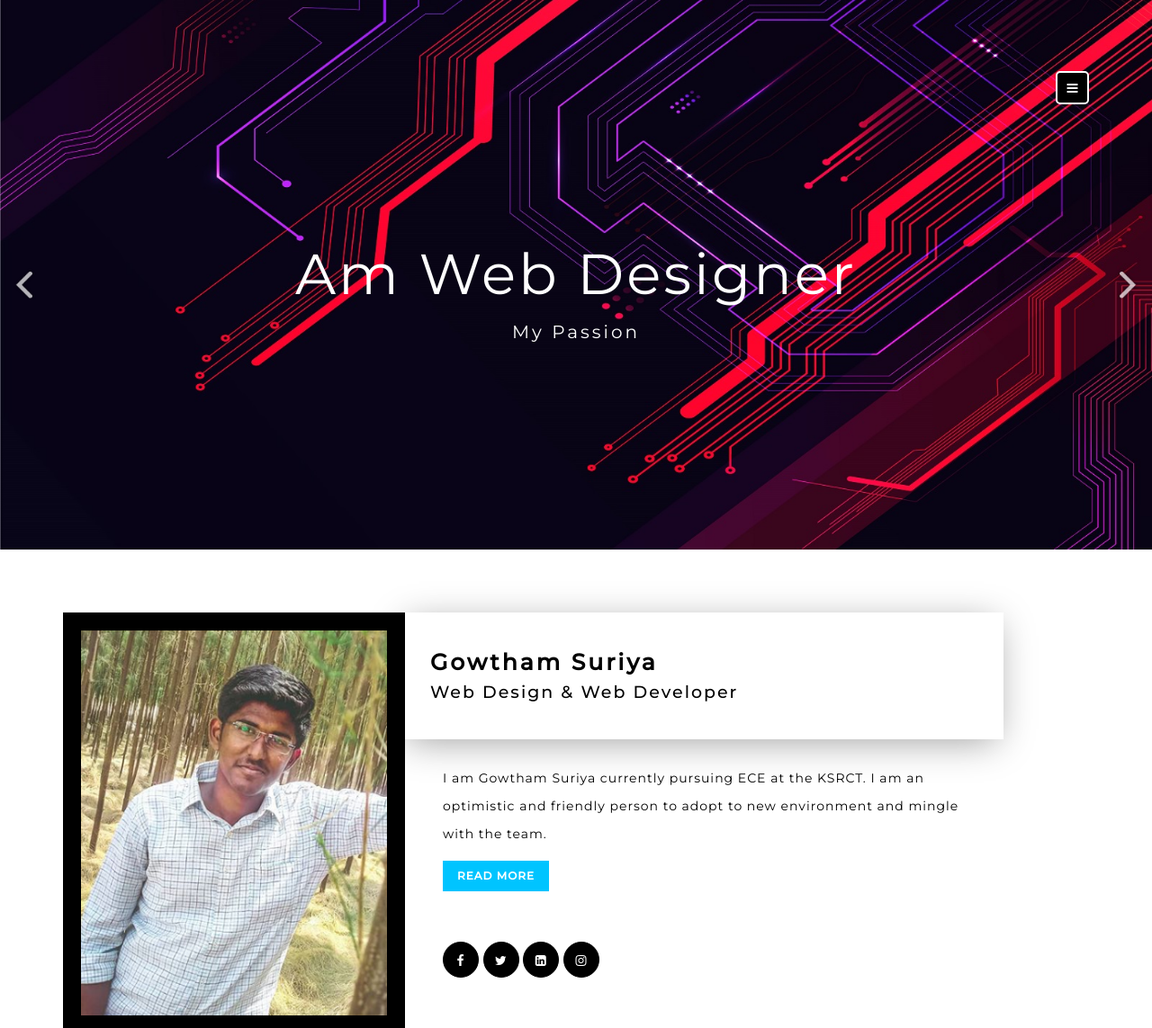
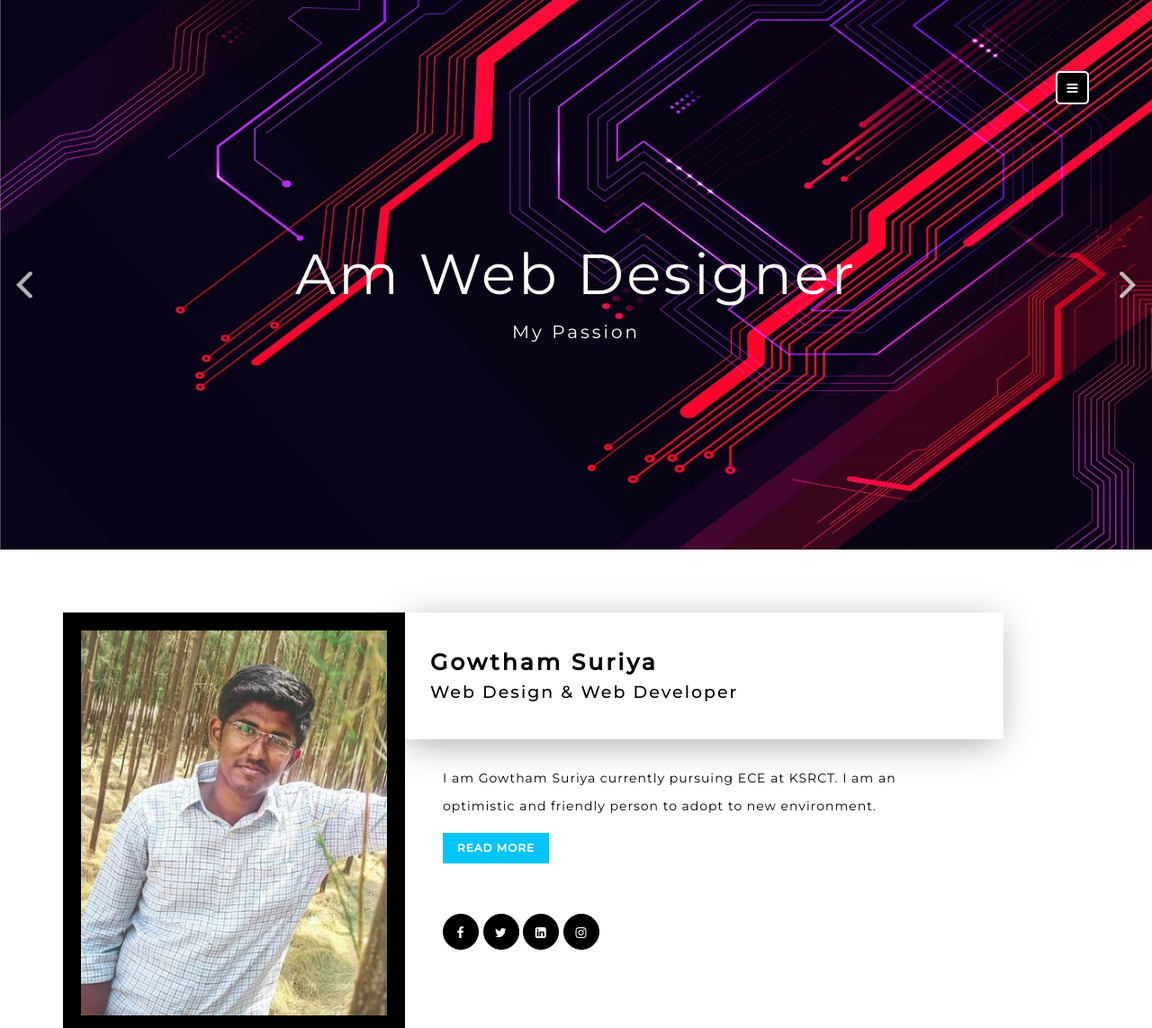
Before and after one commit to Gowtham-Suriya/Profile, a plain HTML site: page index.html in a window 1280 px wide. Shown: the top 1143 px of the page at 90% size. Drawn offline with Linux system fonts and the light colour scheme.

Commit message:
Update index.html

```diff
--- a/index.html
+++ b/index.html
@@ -120,9 +120,9 @@
 				<h4>Web Design & Web Developer</h4>
 				</div>
 				<div class="w3layouts_more-buttn">
-				<p>I am Gowtham Suriya currently pursuing ECE at the KSRCT.
+				<p>I am Gowtham Suriya currently pursuing ECE at KSRCT.
 					I am an optimistic and friendly person to adopt to new
-					environment and mingle with the team.
+					environment.
 
 				</p>
 				<div class="buttn-about">
```
